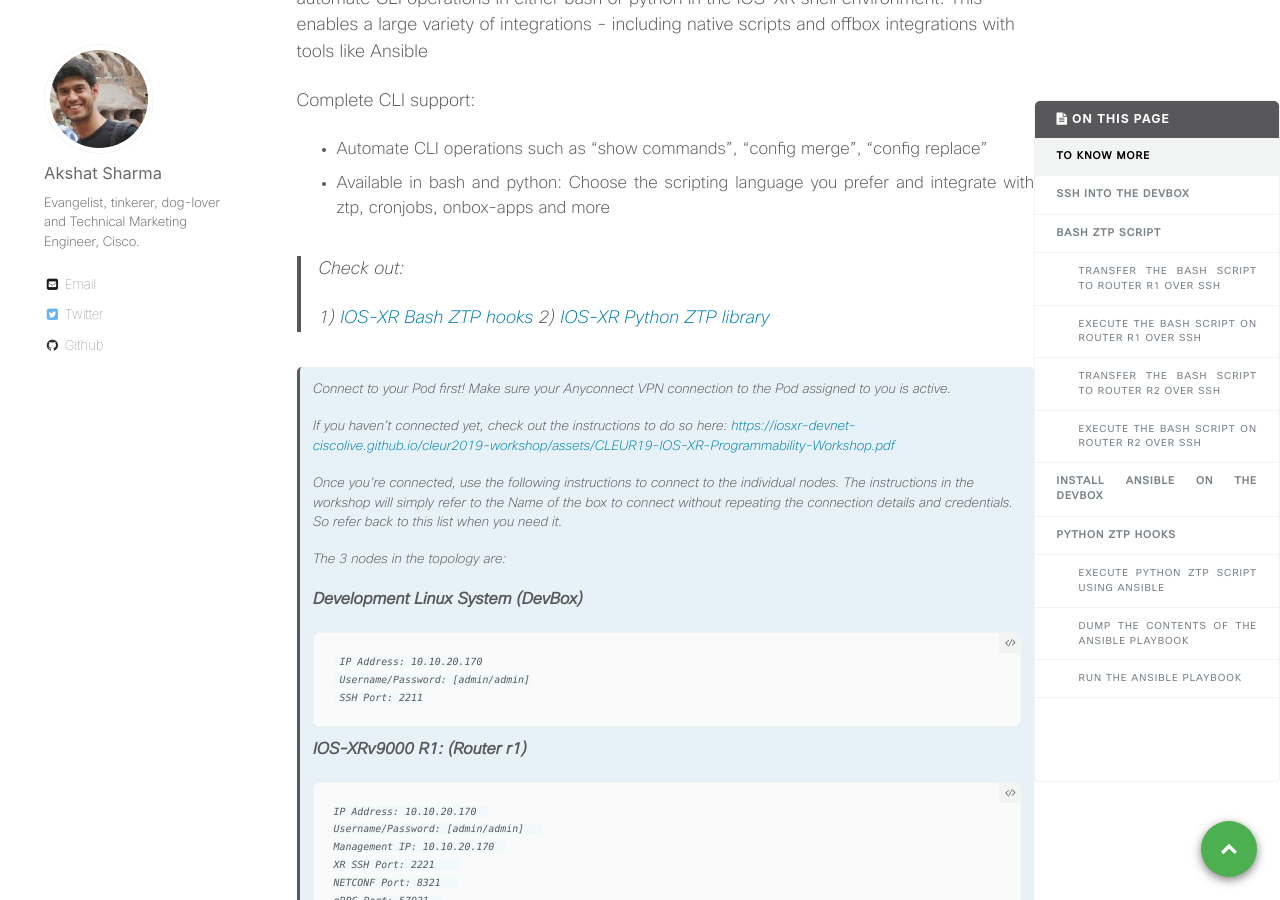
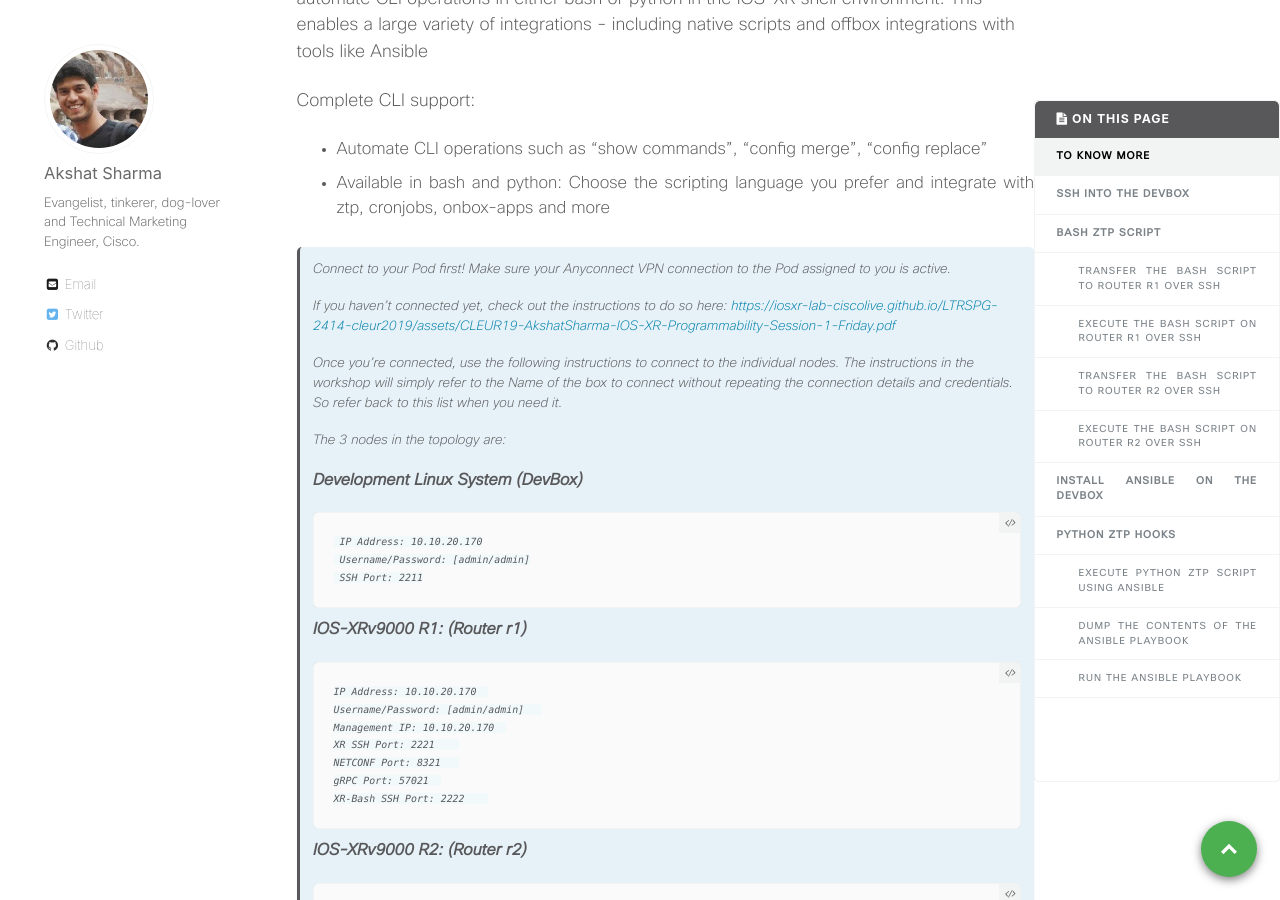
Before and after one commit to nanog75/hackathon, a Jekyll site: the page built from _wkinstructions/2019-02-01-step-3-ios-xr-ztp-bash-and-python-hooks.md, in a window 1280 px wide and 900 px high, scrolled down 384 px. Built offline with Jekyll 4.4.1, drawn with Linux system fonts in a browser that asks for light colours; comment, search, counter and statistics services are not loaded.

Commit message:
Update 2019-02-01-step-3-ios-xr-ztp-bash-and-python-hooks.md

```diff
--- a/_wkinstructions/2019-02-01-step-3-ios-xr-ztp-bash-and-python-hooks.md
+++ b/_wkinstructions/2019-02-01-step-3-ios-xr-ztp-bash-and-python-hooks.md
@@ -24,16 +24,10 @@ Complete CLI support:
 *  Available in bash and python: Choose the scripting language you prefer and integrate with ztp, cronjobs, onbox-apps and more
 
 
->Check out:
->
->1) [IOS-XR Bash ZTP hooks](https://xrdocs.io/software-management/tutorials/2016-08-26-working-with-ztp/#ztp_helpersh)
->2) [IOS-XR Python ZTP library](https://xrdocs.io/software-management/tutorials/2016-08-26-working-with-ztp/#ztp_helpersh)
-
-
 >Connect to your Pod first! Make sure your Anyconnect VPN connection to the Pod assigned to you is active.
 >
 > If you haven't connected yet, check out the instructions to do so here:
-><https://iosxr-devnet-ciscolive.github.io/cleur2019-workshop/assets/CLEUR19-IOS-XR-Programmability-Workshop.pdf>
+><https://iosxr-lab-ciscolive.github.io/LTRSPG-2414-cleur2019/assets/CLEUR19-AkshatSharma-IOS-XR-Programmability-Session-1-Friday.pdf>
 >
 >
 > Once you're connected, use the following instructions to connect to the individual nodes.
@@ -70,6 +64,7 @@ Complete CLI support:
 >     gRPC Port: 57031
 >     XR-Bash SSH Port: 2232
 {: .notice--info}
+
 
 
 The Topology in use is shown below:
```
